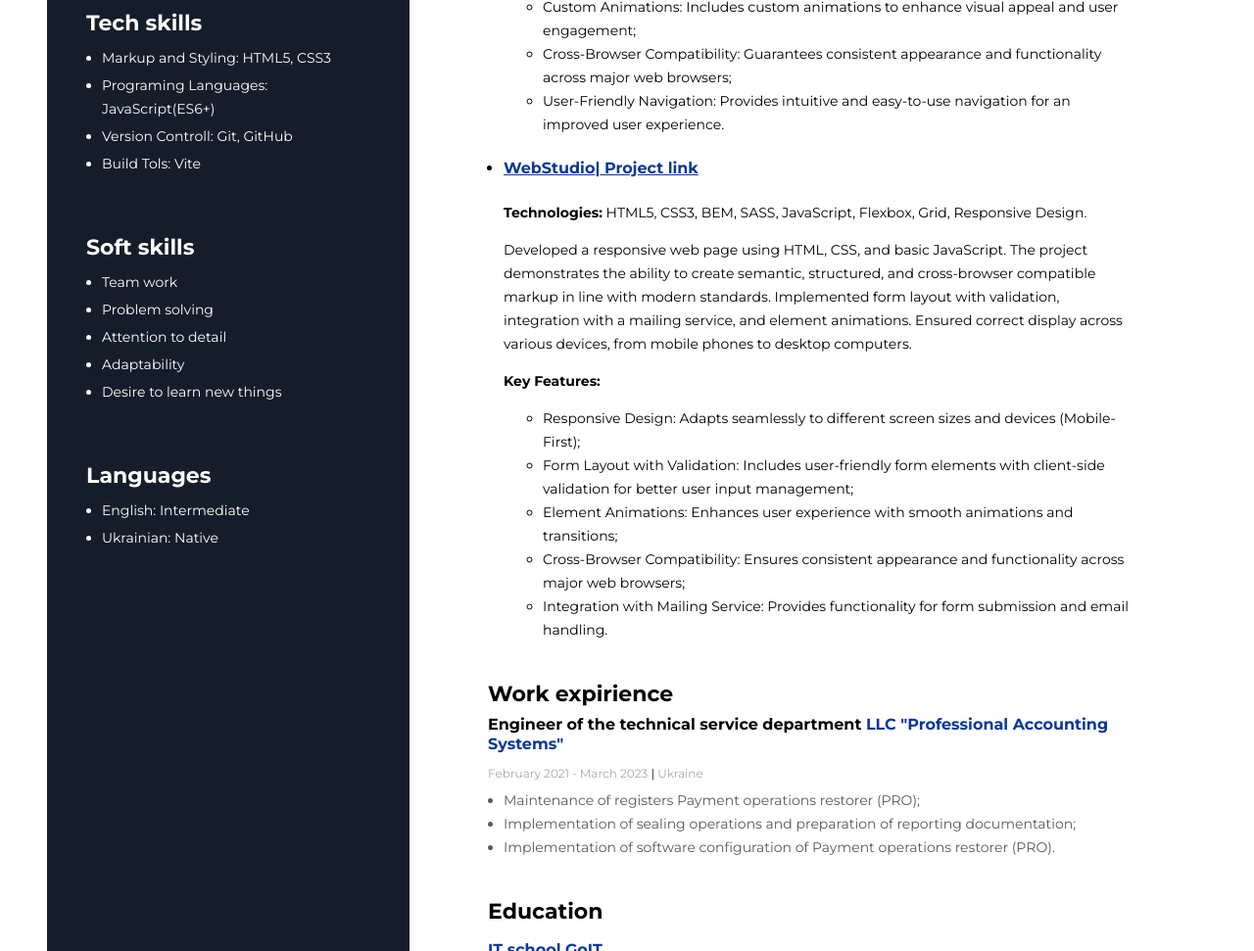
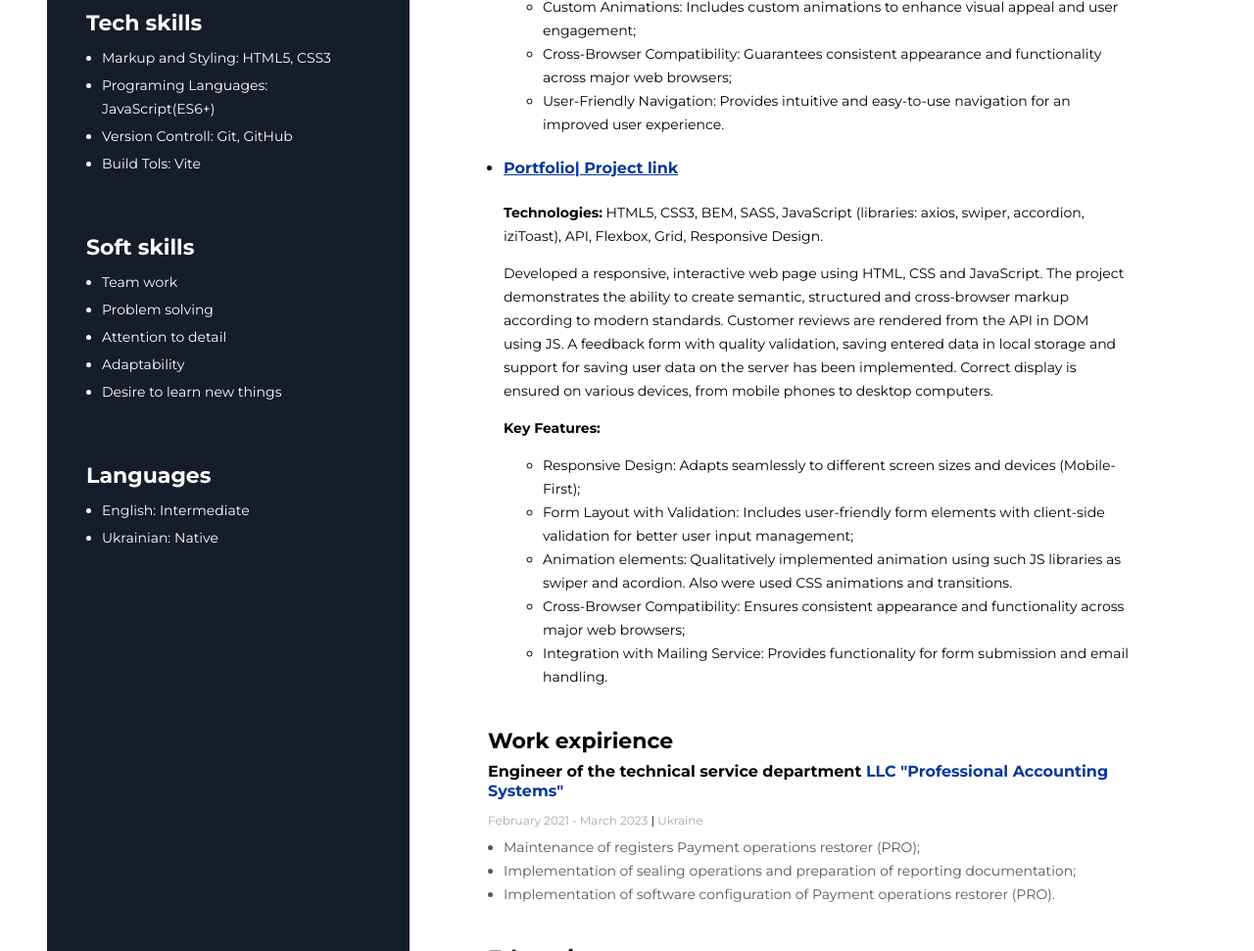
Before and after one commit to NatVladyslav/CV-project, a plain HTML site: page CV_Natalych_EN.html in a window 1280 px wide. Shown: the part 893-1864 px from the top of the page at 98% size. Drawn offline with Linux system fonts and the light colour scheme.

Commit message:
Add CV changes

```diff
--- a/index.html
+++ b/CV_Natalych_EN.html
@@ -24,7 +24,7 @@
           <p class="my-descr">
             Hi, I’m Vladislav, and I’m passionate about web development. With
             recent experience in frontend development projects, I have developed
-            skills in HTML, CSS, and JavaScript, including responsive and
+            skills in HTML, CSS, and JavaScript, React including responsive and
             mobile-first design, Flexbox, Grid, and custom animations. I am
             deeply interested in creating engaging and efficient web experiences
             and am eager to apply and further enhance my knowledge through
@@ -91,24 +91,26 @@
             <li class="project-item">
               <a
                 class="my-project-item-link"
-                href="https://natvladyslav.github.io/goit-markup-hw-06/?user-email="
+                href="https://hanna-bondarenko.github.io/Portfolio-project-06/"
                 target="_blank"
                 ><h4 class="project-name">
-                  WebStudio<span>|</span> Project link
+                  Portfolio<span>|</span> Project link
                 </h4></a
               >
               <p class="project-technologies">
                 <span class="my-project-key-words">Technologies:</span> HTML5,
-                CSS3, BEM, SASS, JavaScript, Flexbox, Grid, Responsive Design.
+                CSS3, BEM, SASS, JavaScript (libraries: axios, swiper,
+                accordion, iziToast), API, Flexbox, Grid, Responsive Design.
               </p>
               <p class="project-description">
-                Developed a responsive web page using HTML, CSS, and basic
+                Developed a responsive, interactive web page using HTML, CSS and
                 JavaScript. The project demonstrates the ability to create
-                semantic, structured, and cross-browser compatible markup in
-                line with modern standards. Implemented form layout with
-                validation, integration with a mailing service, and element
-                animations. Ensured correct display across various devices, from
-                mobile phones to desktop computers.
+                semantic, structured and cross-browser markup according to
+                modern standards. Customer reviews are rendered from the API in
+                DOM using JS. A feedback form with quality validation, saving
+                entered data in local storage and support for saving user data
+                on the server has been implemented. Correct display is ensured
+                on various devices, from mobile phones to desktop computers.
               </p>
               <p class="my-project-key-words">Key Features:</p>
               <ul class="project-key-features-list">
@@ -122,8 +124,9 @@
                   management;
                 </li>
                 <li>
-                  Element Animations: Enhances user experience with smooth
-                  animations and transitions;
+                  Animation elements: Qualitatively implemented animation using
+                  such JS libraries as swiper and acordion. Also were used CSS
+                  animations and transitions.
                 </li>
                 <li>
                   Cross-Browser Compatibility: Ensures consistent appearance and
--- a/css/style.css
+++ b/css/style.css
@@ -156,6 +156,7 @@ ul, ol{
     line-height: 24px;
 }
 .my-project-container{
+    margin-top: 40px;
     margin-bottom: 40px;
 }
 .my-project-key-words{
```
Also changed, not shown: 4 other files.
